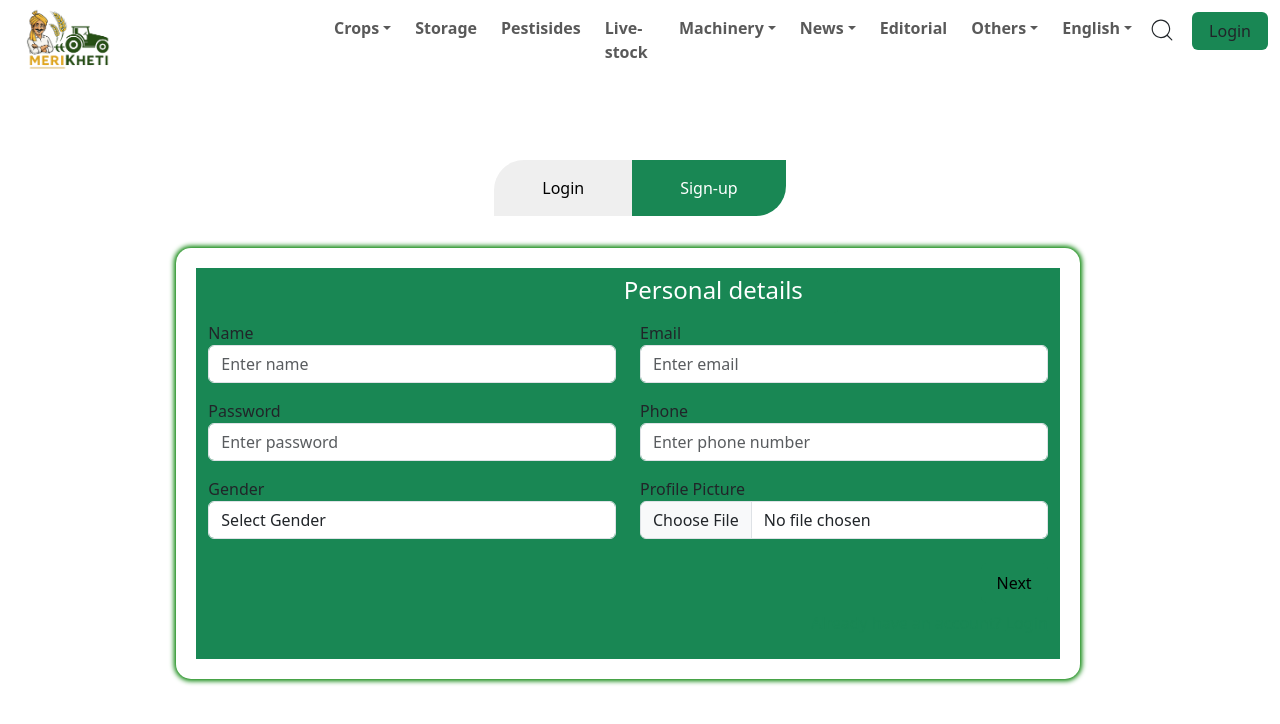
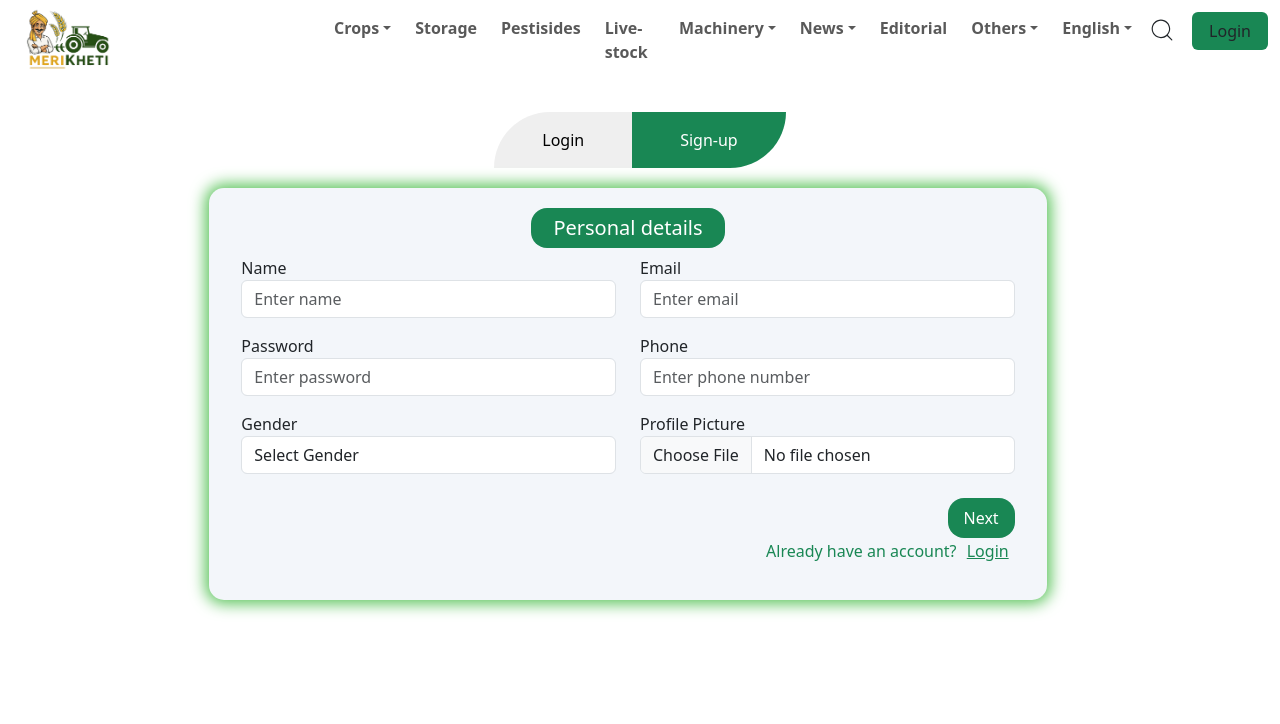
Before and after one commit to shivanibhayal/meri-kheti, a React (Vite) app: page /login in a window 1280 px wide. Shown: the top 724 px of the page. Built offline with nearby package versions, Linux system fonts and the light colour scheme.

Commit message:
add extraa

```diff
--- a/src/Pages/Login.jsx
+++ b/src/Pages/Login.jsx
@@ -5,25 +5,24 @@ import Styles from "./Login.module.css";
 const Login = () => {
   const [openlogin, setOpenLogin] = useState(false);
   const [formStep, setFormStep] = useState(1);
-  const [formdata, setFormData] = useState({
-    name: "",
-    email: "",
-    password: "",
-    phone: "",
-    gender: "",
-    profile: "",
-    village: "",
-    state: "",
-    farmerId: "",
-    district: "",
-    pincode: "",
-    address: "",
-  });
+    const [name, setName] = useState('');
+    const [email, setEmail] = useState('');
+     const [password, setPassword] = useState('');
+      const [phone, setPhone] = useState('');
+       const [gender, setGender] = useState('');
+        const [profile, setProfile] = useState('');
+         const [village, setVillage] = useState('');
+          const [state, setState] = useState('');
+           const [farmerId, setFarmerId] = useState('');
+            const [district, setDistrict] = useState('');
+             const [pincode, setPincode] = useState('');
+              const [address, setAddress] = useState('');
 
-  const handleChange = (e) => {
-    const { id, value } = e.target;
-    setFormData((prev) => ({ ...prev, [id]: value }));
-  };
+
+  // const handleChange = (e) => {
+  //   const { id, value } = e.target;
+  //   setFormData((prev) => ({ ...prev, [id]: value }));
+  // };
 
   const handleFileChange = (e) => {
     setFormData((prev) => ({ ...prev, profile: e.target.files[0] }));
@@ -31,19 +30,17 @@ const Login = () => {
 
   const validateStep = () => {
     if (formStep === 1) {
-      return formdata.name && formdata.email && formdata.password;
+      return name && email && password && phone && gender && profile;
     }
+
     if (formStep === 2) {
-      return formdata.phone && formdata.gender && formdata.profile;
-    }
-    if (formStep === 3) {
       return (
-        formdata.village &&
-        formdata.state &&
-        formdata.farmerId &&
-        formdata.district &&
-        formdata.pincode &&
-        formdata.address
+        village &&
+        state &&
+        farmerId &&
+        district &&
+       pincode &&
+        address
       );
     }
     return false;
@@ -51,9 +48,11 @@ const Login = () => {
 
   const handleNext = () => {
     if (validateStep()) {
-      setFormStep((prev) => prev + 1);
+      setFormStep((prev) => prev +1  );
+
+      alert("Please fill all required fields before continuing." + profile+" " +name);
     } else {
-      alert("Please fill all required fields before continuing.");
+      alert("Please fill all required fields before continuing.", name,email,password,phone, gender, profile  );
     }
   };
 
@@ -61,52 +60,26 @@ const Login = () => {
     setFormStep((prev) => prev - 1);
   };
 
-  const handleSubmit = async (e) => {
+  const handleSubmit =(e) => {
     e.preventDefault();
-    if (!validateStep()) {
-      alert("Please fill all required fields.");
-      return;
-    }
 
-    try {
-      const data = new FormData();
-      for (const key in formdata) {
-        data.append(key, formdata[key]);
-      }
-
-      const response = await fetch(
-        "http://192.168.1.10:4000/api/user/register",
-        {
-          method: "POST",
-          body: data,
-        }
-      );
-
-      const result = await response.json();
-      if (response.ok) {
-        alert("Registration successful!");
-        setOpenLogin(true);
-        setFormStep(1);
-      } else {
-        alert(`Error: ${result.message || "Registration failed."}`);
-      }
-    } catch (error) {
-      console.error("Error:", error);
-      alert("Something went wrong.");
-    }
   };
 
   return (
-    <div className="container pt-5">
-      <div className="text-center mb-3">
+    <div className="container-fluid maincontainer">
+      <div className="text-center mb-3 mr-2">
         <button
-         className={`border-0 borderchng px-5 py-3 ${openlogin ? 'bg-success text-white' :'btn-light'}`}
+          className={`border-0 borderchng px-5 py-3 ${
+            openlogin ? "bg-success text-white":"btn-light"
+          }`}
           onClick={() => setOpenLogin(true)}
         >
           Login
         </button>
         <button
-          className={` px-5 border-0 borderchng2 py-3 ${!openlogin ? 'bg-success text-white' :'btn-light'}`}
+          className={` px-5 border-0 borderchng2 py-3 ${
+            !openlogin ? "bg-success text-white" : "btn-light"
+          }`}
           onClick={() => {
             setOpenLogin(false);
             setFormStep(1);
@@ -116,64 +89,84 @@ const Login = () => {
         </button>
       </div>
 
-      <div className='row w-100 justify-content-center p-3 mb-5 '>
-        <div className={`${!openlogin ? 'col-md-10 col-lg-10' : 'col-md-6 col-lg-5'}`}>
-          {
-            openlogin?
+      <div className="row w-100 justify-content-center ">
+        <div
+          className={` mt-1 ${
+            !openlogin ? "col-md-8 col-lg-8" : "col-md-6 col-lg-5"
+          }`}
+        >
+          {openlogin ? (
             <form action=" " className="">
-            <div className='row w-100 changeBg'>
-            <div className='col-12 col-xl-12  mb-2'>
+              <div className="row w-100 changeBg ">
+                <div className="col-12 col-xl-12 mb-2">
                   <label htmlFor="email">Email/Phone</label>
                   <input
                     type="text"
                     id="email"
                     autoFocus
-                className='form-control p-2 shadow-none'
-                placeholder='Enter email or phone'
+                    className="form-control p-2 shadow-none"
+                    placeholder="Enter email or phone"
                   />
                 </div>
-            <div className=' col-12 col-xl-12 mb-2'>
+                <div className=" col-12 col-xl-12 mb-2">
                   <label htmlFor="password">Password</label>
                   <input
                     type="password"
                     id="password"
-                className='form-control p-2 shadow-none'
-                placeholder='Enter password'
+                    className="form-control p-2 shadow-none"
+                    placeholder="Enter password"
                   />
                 </div>
                 <div>
-              <span><a href="#" className='text-success text-decoration-none'>forgot password?</a></span>
+                  <span>
+                    <a href="#" className="text-success text-decoration-none">
+                      forgot password?
+                    </a>
+                  </span>
                 </div>
-            <div className='mt-2'>
-              <button className='btn formbtn w-100 p-2' type='button'>Login</button>
+                <div className="mt-2">
+                  <button className="border-0 rounded-4 formbtn w-100 p-2" type="button">
+                    Login
+                  </button>
                 </div>
                 <div>
-    <span className='text-success'>Dont have an account? <span className={`border-0 py-2 ${!openlogin ? 'bg-success text-white' :'btn-light'}`}
-    onClick={()=>setOpenLogin(false)} type='button'><a href="" className='text-success'>Sign-up</a></span></span>
+                  <span className="text-success">
+                    Dont have an account?{" "}
+                    <span
+                      className={`border-0 py-2 ${
+                        !openlogin ? "bg-success text-white" : "btn-light"
+                      }`}
+                      onClick={() => setOpenLogin(false)}
+                      type="button"
+                    >
+                      <a href="" className="text-success">
+                        Sign-up
+                      </a>
+                    </span>
+                  </span>
                 </div>
               </div>
             </form>
-           : (
+          ) : (
             <div className="row changeBg">
-            <form
-
-              onSubmit={handleSubmit}
-              className="bg-success"
-            >
+              <form onSubmit={handleSubmit} className="">
                 {/* STEP 1 */}
                 {formStep === 1 && (
                   <>
-                 <h4 className="bg-success text-white rounded-1 text-center p-2 heading">Personal details</h4>
+                    <div className="d-flex align-items-center justify-content-center">
+                      <h5 className="bg-success text-white rounded-4 p-2 w-25 text-center">
+                        Personal details
+                      </h5>
+                    </div>
                     <div className="row ">
-
                       <div className="mb-3 col-12 col-lg-6 col-md-6 ">
                         <label>Name</label>
                         <input
                           type="text"
                           id="name"
-                      value={formdata.name}
-                      onChange={handleChange}
-                      className="form-control"
+                          value={name}
+                          onChange={(e)=>setName(e.target.value)}
+                          className="form-control shadow-none"
                           placeholder="Enter name"
                         />
                       </div>
@@ -181,10 +174,11 @@ const Login = () => {
                         <label>Email</label>
                         <input
                           type="email"
+                          name="email"
                           id="email"
-                      value={formdata.email}
-                      onChange={handleChange}
-                      className="form-control"
+                          value={email}
+                            onChange={(e)=>setEmail(e.target.value)}
+                          className="form-control shadow-none"
                           placeholder="Enter email"
                         />
                       </div>
@@ -192,10 +186,11 @@ const Login = () => {
                         <label>Password</label>
                         <input
                           type="password"
+                          name="password"
                           id="password"
-                      value={formdata.password}
-                      onChange={handleChange}
-                      className="form-control"
+                          value={password}
+                            onChange={(e)=>setPassword(e.target.value)}
+                          className="form-control shadow-none"
                           placeholder="Enter password"
                         />
                       </div>
@@ -205,9 +200,9 @@ const Login = () => {
                         <input
                           type="tel"
                           id="phone"
-                      value={formdata.phone}
-                      onChange={handleChange}
-                      className="form-control"
+                          value={phone}
+                           onChange={(e)=>setPhone(e.target.value)}
+                          className="form-control shadow-none"
                           placeholder="Enter phone number"
                         />
                       </div>
@@ -215,9 +210,9 @@ const Login = () => {
                         <label>Gender</label>
                         <select
                           id="gender"
-                      value={formdata.gender}
-                      onChange={handleChange}
-                      className="form-control"
+                          value={gender}
+                           onChange={(e)=>setGender(e.target.value)}
+                          className="form-control shadow-none"
                         >
                           <option value="">Select Gender</option>
                           <option value="male">Male</option>
@@ -231,8 +226,8 @@ const Login = () => {
                         <input
                           type="file"
                           id="profile"
-                      onChange={handleFileChange}
-                      className="form-control"
+                         onChange={(e)=>setProfile(e.target.value[0])}
+                          className="form-control shadow-none"
                           accept="image/*"
                         />
                       </div>
@@ -243,17 +238,20 @@ const Login = () => {
                 {/* STEP 2 */}
                 {formStep === 2 && (
                   <>
-                <h4 className="bg-success text-white rounded-1 text-center p-2 heading">Other details</h4>
+                    <div className="d-flex align-items-center justify-content-center">
+                      <h5 className="bg-success text-white rounded-4 p-2 w-25 text-center ">
+                        Other details
+                      </h5>
+                    </div>
                     <div className="row ">
-
                       <div className="mb-3 col-12 col-lg-6 col-md-6">
                         <label>Village</label>
                         <input
                           type="text"
                           id="village"
-                      value={formdata.village}
-                      onChange={handleChange}
-                      className="form-control"
+                          value={village}
+                        onChange={(e)=>setVillage(e.target.value)}
+                          className="form-control shadow-none"
                           placeholder="Enter village"
                         />
                       </div>
@@ -262,9 +260,9 @@ const Login = () => {
                         <input
                           type="text"
                           id="state"
-                      value={formdata.state}
-                      onChange={handleChange}
-                      className="form-control"
+                          value={state}
+                            onChange={(e)=>setState(e.target.value)}
+                          className="form-control shadow-none"
                           placeholder="Enter state"
                         />
                       </div>
@@ -273,9 +271,9 @@ const Login = () => {
                         <input
                           type="text"
                           id="farmerId"
-                      value={formdata.farmerId}
-                      onChange={handleChange}
-                      className="form-control"
+                          value={farmerId}
+                           onChange={(e)=>setFarmerId(e.target.value)}
+                          className="form-control shadow-none"
                           placeholder="Enter farmer ID"
                         />
                       </div>
@@ -284,9 +282,9 @@ const Login = () => {
                         <input
                           type="text"
                           id="district"
-                      value={formdata.district}
-                      onChange={handleChange}
-                      className="form-control"
+                          value={district}
+                         onChange={(e)=>setDistrict(e.target.value)}
+                          className="form-control shadow-none"
                           placeholder="Enter district"
                         />
                       </div>
@@ -295,9 +293,9 @@ const Login = () => {
                         <input
                           type="text"
                           id="pincode"
-                      value={formdata.pincode}
-                      onChange={handleChange}
-                      className="form-control"
+                          value={pincode}
+                          onChange={(e)=>setPincode(e.target.value)}
+                          className="form-control shadow-none"
                           placeholder="Enter pincode"
                         />
                       </div>
@@ -306,9 +304,9 @@ const Login = () => {
                         <input
                           type="text"
                           id="address"
-                      value={formdata.address}
-                      onChange={handleChange}
-                      className="form-control"
+                          value={address}
+                          onChange={(e)=>setAddress(e.target.value)}
+                          className="form-control shadow-none"
                           placeholder="Enter address"
                         />
                       </div>
@@ -316,13 +314,12 @@ const Login = () => {
                   </>
                 )}
 
-
                 {/* Buttons */}
                 <div className="mt-2 d-flex flex-row align-items-center justify-content-end gap-2  w-100">
                   {formStep > 1 && (
                     <button
                       type="button"
-      className=" border-0 p-2 rounded formbtn"
+                      className=" border-0 p-2 rounded-4 formbtn"
                       onClick={handlePrevious}
                     >
                       Previous
@@ -331,7 +328,7 @@ const Login = () => {
                   {formStep < 2 && (
                     <button
                       type="button"
-      className="border-0 px-3 py-2 formbtn rounded-2"
+                      className="border-0 px-3 py-2 formbtn rounded-4"
                       onClick={handleNext}
                     >
                       Next
@@ -339,16 +336,28 @@ const Login = () => {
                   )}
                   {formStep === 2 && (
                     <>
-    <button type="submit" className="border-0 p-2 formbtn rounded-2">
+                      <button
+                        type="submit"
+                        className="border-0 p-2 formbtn rounded-4"
+                      >
                         Submit
-    </button><br/><br/>
-
+                      </button>
+                      <br />
+                      <br />
                     </>
                   )}
                 </div>
- <p className='text-success float-end'>Already have an account? <span className={`border-0   py-2 ${openlogin ? 'bg-success text-white' :'btn-light'}`}
-    onClick={()=>setOpenLogin(true)} type='button'><a href="" className='text-success'>Login</a></span></p>
-
+                <p className="text-success float-end">
+                  Already have an account?{" "}
+                  <button
+                    type="button"
+                    onClick={() => setOpenLogin(true)}
+                    className={`border-0 bg-transparent text-success text-decoration-underline`}
+                    style={{ cursor: "pointer" }}
+                  >
+                    Login
+                  </button>
+                </p>
               </form>
             </div>
           )}
--- a/src/assets/css/login.css
+++ b/src/assets/css/login.css
@@ -1,8 +1,8 @@
-.container{
+.maincontainer{
     margin-top: 7rem;
 }
 .borderchng{
-    border-top-left-radius: 30px;
+    border-top-left-radius: 60px;
 }
 .borderchng:hover{
     background-color: black;
@@ -11,7 +11,7 @@
     transition: all 1s;
 }
 .borderchng2{
-    border-bottom-right-radius: 30px;
+    border-bottom-right-radius: 60px;
 }
 .borderchng2:hover{
      background-color: black;
@@ -24,20 +24,22 @@
 }
 .formbtn{
     background-color:  #198754 !important;
+    color: white;
 }
 .formbtn:hover{
-background-color: rgb(12, 78, 12) !important;
-color: white !important;
-transform: scale(1.1);
-      transition: all 1s;
+background-color: black !important;
+font-weight: bold!important;
+transform: scale(1.0);
+      transition: all 0.5s;
 
 }
 .changeBg{
     padding: 20px;
-    box-shadow: 0px 0px 5px 2px green;
+    box-shadow: 0px 0px 15px 4px rgb(92, 196, 92);
     border-radius: 15px;
+    background-color: #f3f6fa;
 }
-.heading{
-    margin-left: 380px;
-width: 250px;
+select>option:hover{
+background-color: #198754 !important;
+color: white;
 }
```
Lines whose indentation alone changed are shown as unchanged.
